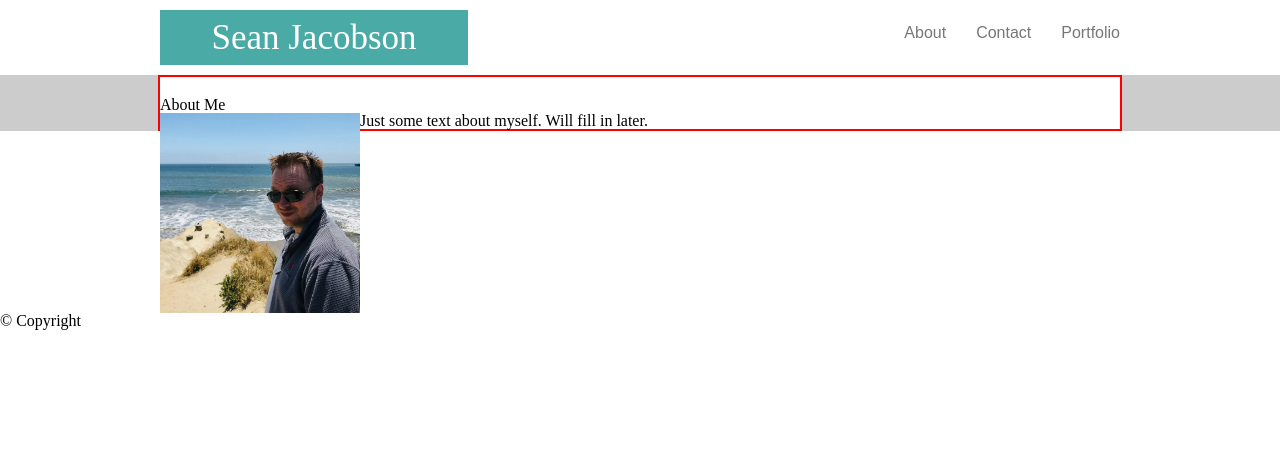
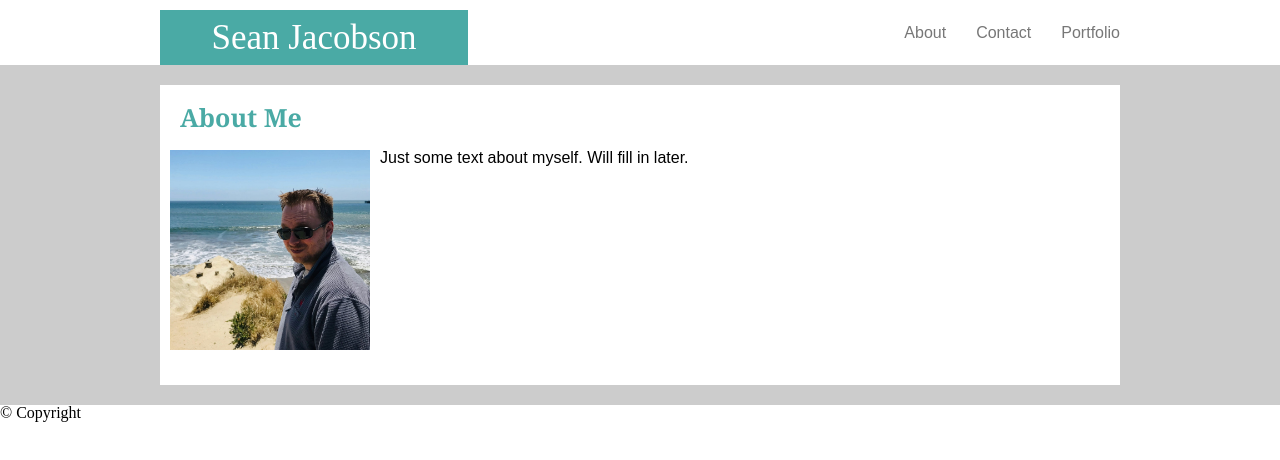
Before and after one commit to Jacobs1986/HW1-Portfolio, a plain HTML site: page index.html in a window 1280 px wide. Drawn offline with Linux system fonts and the light colour scheme.

Commit message:
Finish for the night
Styled the About Me header and set up margins on both sides of the picture so that it was away from the border and had a space in between itself and the paragraph.

```diff
--- a/assets/style.css
+++ b/assets/style.css
@@ -1,6 +1,10 @@
 header {
     width: 960px;
     margin: 10px auto;
+}
+
+a, div {
+    font-family: Arial, Helvetica, sans-serif;
 }
 
 header h1 {
@@ -11,12 +15,11 @@ header h1 {
     font-size: 35px;
     float: left;
     width: 30%;
-    margin-bottom: 10px;
+    _margin-bottom: 10px;
 }
 
 header a {
     float: right;
-    font-family: Arial, Helvetica, sans-serif;
     margin-top: 15px;
     text-decoration: none;
     color: #777777
@@ -33,24 +36,40 @@ header a {
 #maincontent {
     clear: both;
     background-color: #cccccc;
-    overflow: visible;
+    padding: 20px;
 }
+
+#maincontent::after  {
+    content: "";
+    display: block;
+    clear: both;
+  }
 
 #mainsection {
     width: 960px;
-    margin: 0 auto;
+    margin: 0px auto;
     background-color: white;
-    border-style: solid;
-    border-color: red;
-    border-width: 2px;
+    height: 300px;
 }
 
+#mainsection::after  {
+    content: "";
+    display: block;
+    clear: both;
+  }
+
 h2 {
-    padding-top: 20px;
+    font-family: Georgia, 'Times New Roman', Times, serif;
+    font-weight: bold;
+    padding: 20px;
+    color: #4aaaa5;
+    font-size: 25px;
 }
 
 #biopic {
     width: 200px;
+    margin-left: 10px;
+    margin-right: 10px;
     float: left;
 }
 
```
Also changed, not shown: index.html (+2 -0 lines).
